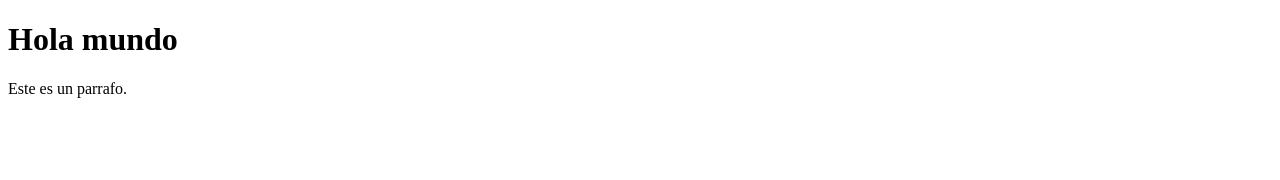
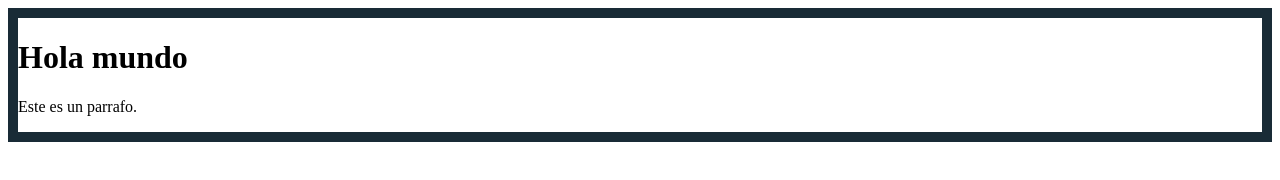
Before and after one commit to langel96/invie-github, a plain HTML site: page index.html in a window 1280 px wide. Drawn offline with Linux system fonts and the light colour scheme.

Commit message:
hotfix 1

```diff
--- a/index.html
+++ b/index.html
@@ -5,6 +5,11 @@
     <meta name="viewport" content="width=<device-width>, initial-scale=1.0">
     <meta http-equiv="X-UA-Compatible" content="ie=edge">
     <title>Document</title>
+    <style>
+        body{
+            border: 10px solid #192b36;
+        }
+    </style>
 </head>
 <body>
     <h1>Hola mundo</h1>
```
